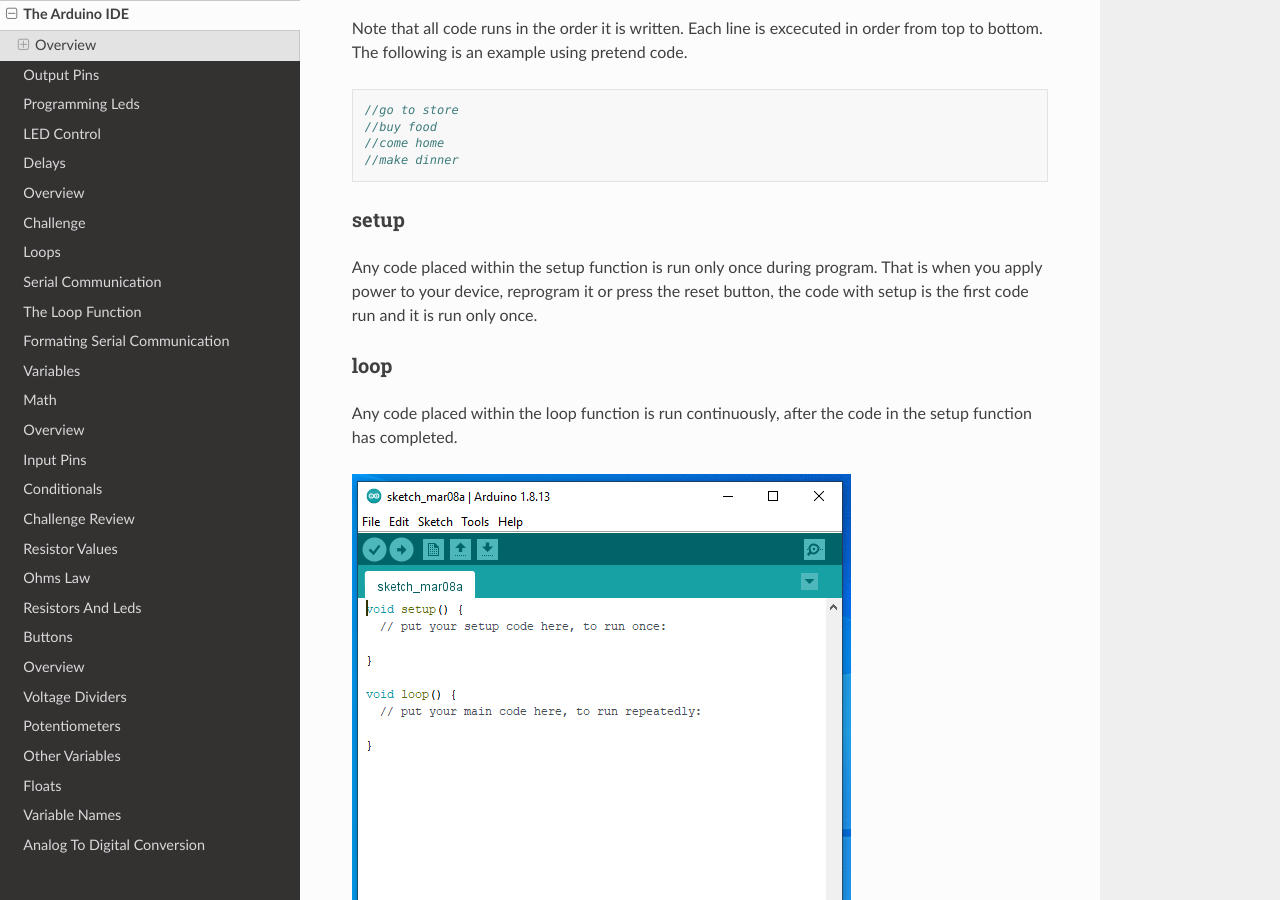
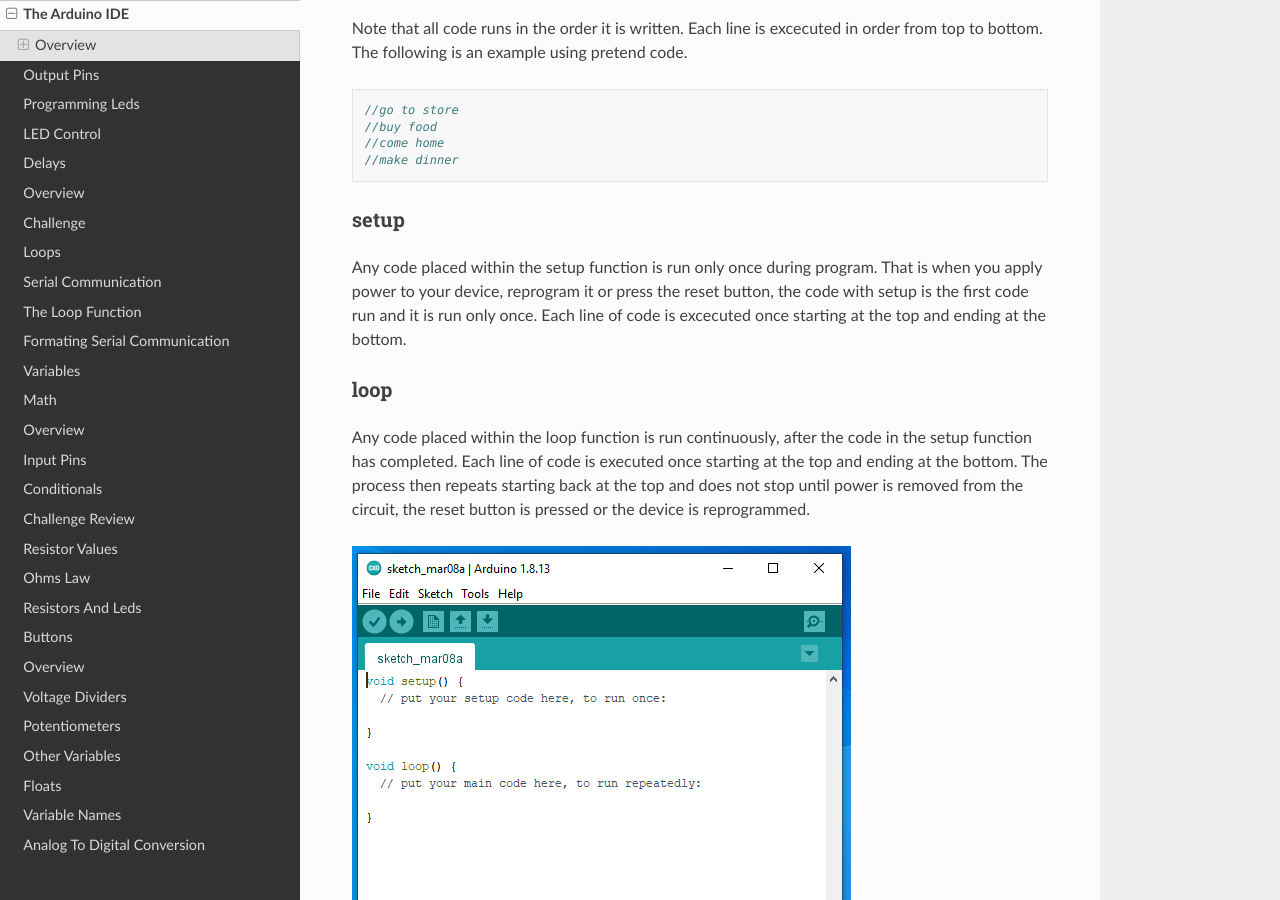
Before and after one commit to maxtkc/mvths-wiki, a Sphinx documentation site: the page built from docs/009a-arduino-ide.rst, in a window 1280 px wide and 900 px high, scrolled down 439 px. Built offline with Sphinx 7.4.7 and the Read the Docs theme 2.0.0, drawn with Linux system fonts in a browser that asks for light colours; pages that are not in the unit, such as notebooks, are missing from menus.

Commit message:
Update 009a-arduino-ide.rst

```diff
--- a/docs/009a-arduino-ide.rst
+++ b/docs/009a-arduino-ide.rst
@@ -20,11 +20,11 @@
 
 setup
 ^^^^^^
-Any code placed within the setup function is run only once during program. That is when you apply power to your device, reprogram it or press the reset button, the code with setup is the first code run and it is run only once.
+Any code placed within the setup function is run only once during program. That is when you apply power to your device, reprogram it or press the reset button, the code with setup is the first code run and it is run only once. Each line of code is excecuted once starting at the top and ending at the bottom.
 
 loop
 ^^^^^
-Any code placed within the loop function is run continuously, after the code in the setup function has completed.
+Any code placed within the loop function is run continuously, after the code in the setup function has completed. Each line of code is executed once starting at the top and ending at the bottom. The process then repeats starting back at the top and does not stop until power is removed from the circuit, the reset button is pressed or the device is reprogrammed.
 
 
 .. image:: images/arduinoide.PNG
```
